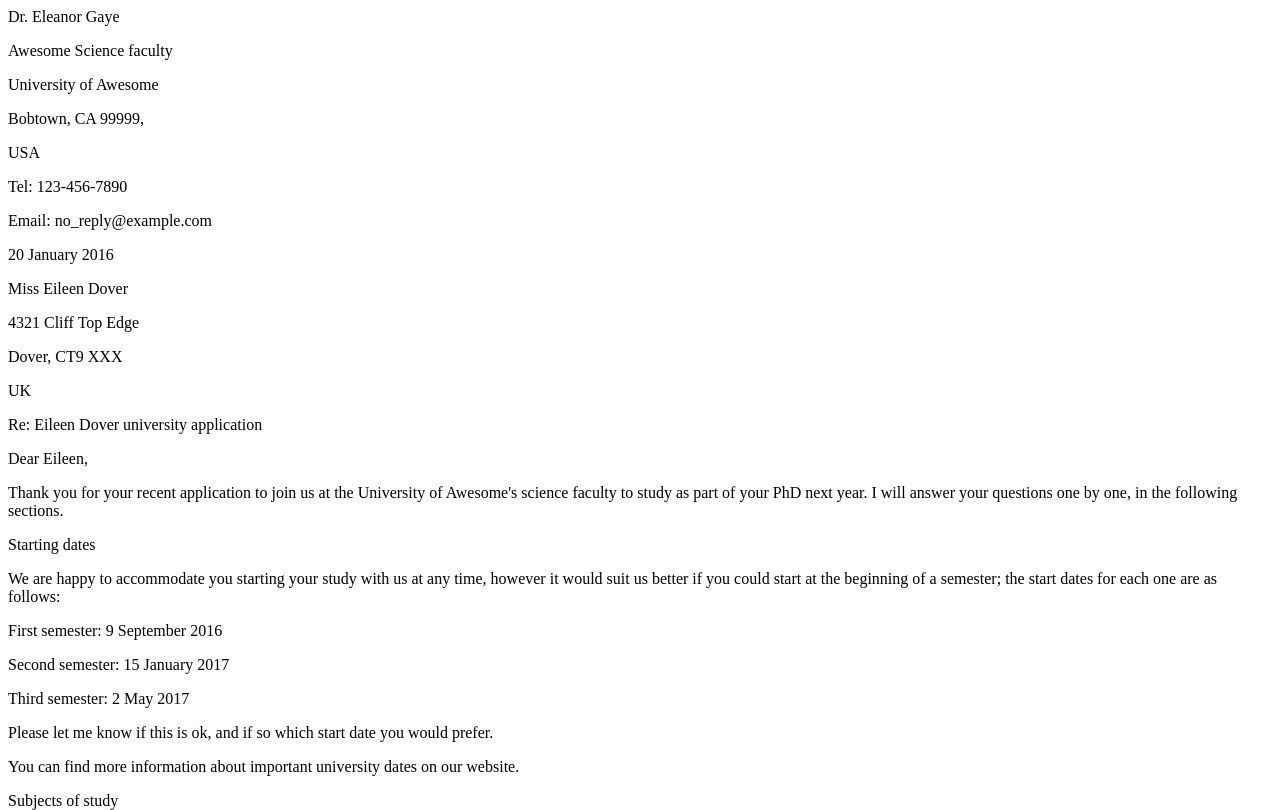
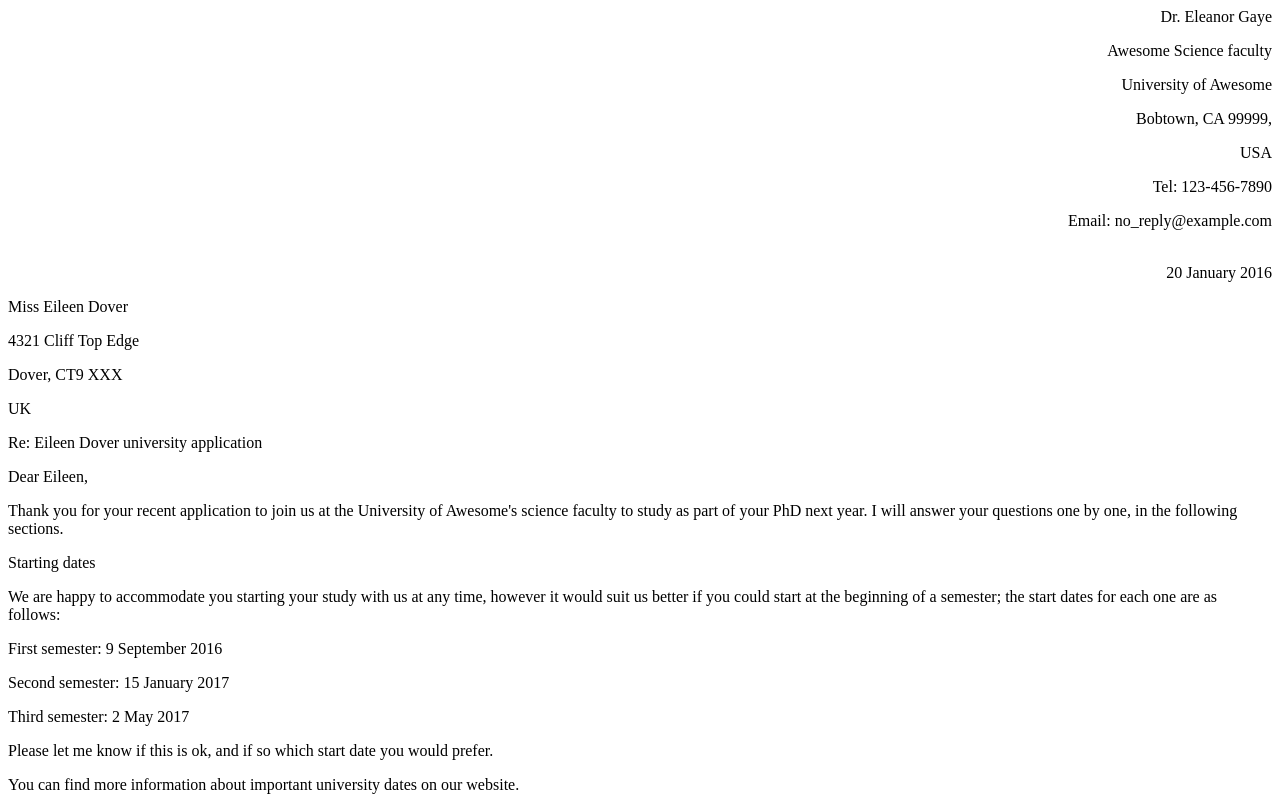
Before and after one commit to Hayden-heaslip/Hayden-heaslip.github.io, a plain HTML site: page lab 1/part 1/index letter thing.html in a window 1280 px wide. Shown: the top 810 px of the page. Drawn offline with Linux system fonts and the light colour scheme.

Commit message:
Update index letter thing.html
more formatting for headers

```diff
--- a/lab 1/part 1/index letter thing.html
+++ b/lab 1/part 1/index letter thing.html
@@ -1,3 +1,11 @@
+<head>
+<style>
+div {
+ text-align: right;
+}
+</style>
+</head>
+<div>
 Dr. Eleanor Gaye</p>
 Awesome Science faculty</p>
 University of Awesome</p>
@@ -5,9 +13,9 @@ Bobtown, CA 99999,</p>
 USA</p>
 Tel: 123-456-7890</p>
 Email: no_reply@example.com</p>
-
+<br>
 20 January 2016</p>
-
+</div>
 Miss Eileen Dover</p>
 4321 Cliff Top Edge</p>
 Dover, CT9 XXX</p>
```
